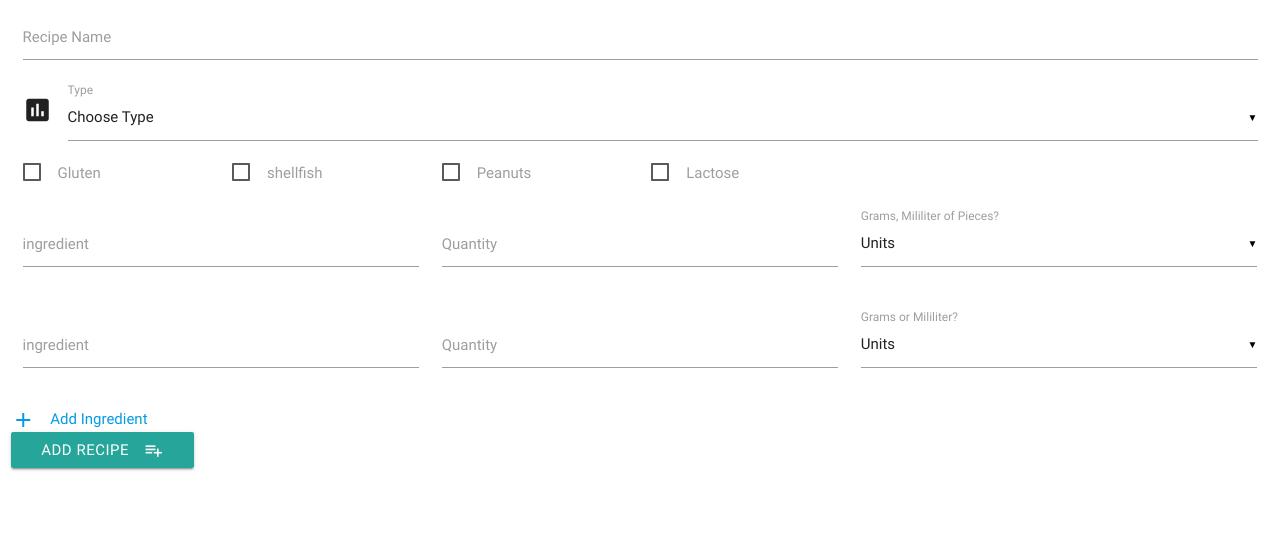
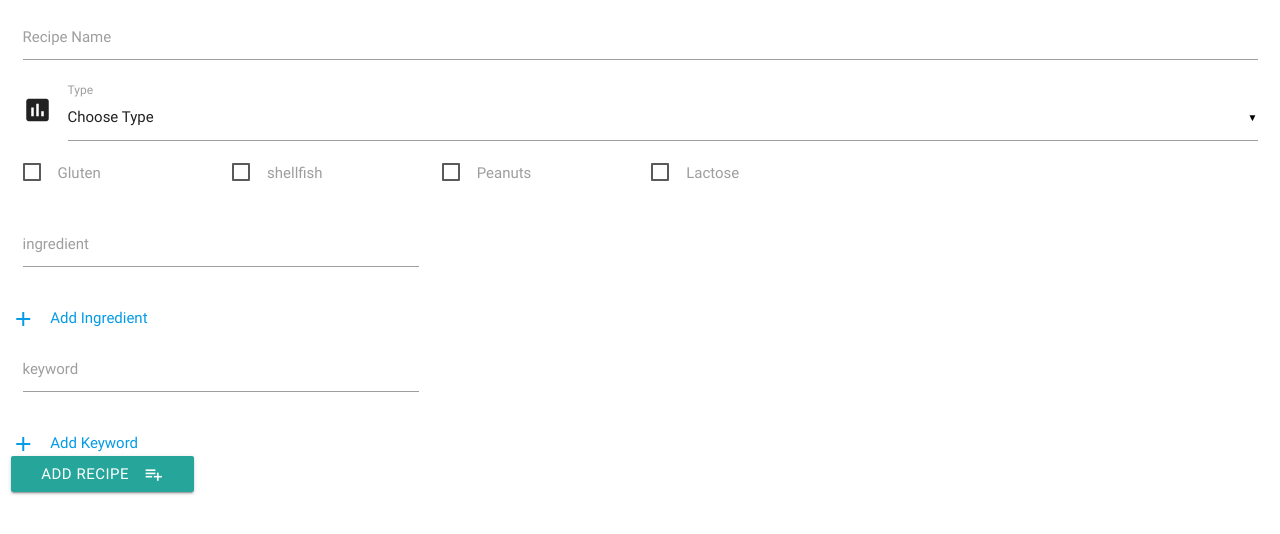
Before and after one commit to Daanivd/msp3, a Flask app: page /create in a window 1280 px wide. Shown: the part 175-709 px from the top of the page. Run offline with Flask 2, Linux system fonts and the light colour scheme; data that the repository does not hold is empty; some libraries are stand-ins or nearby versions.

Commit message:
changed form to submit arrays to MongoDB & added "add keyword" and "add ingredient" functionality

```diff
--- a/app.py
+++ b/app.py
@@ -17,10 +17,7 @@ def recipes():
 @app.route('/recipes/<recipe_id>')
 def view_recipe(recipe_id):
     the_recipe =  mongo.db.recipes.find_one({"_id": ObjectId(recipe_id)})
-
-    the_ingredients = mongo.db.recipes.distinct('ingredients')
-    the_allergens =  mongo.db.recipes.distinct('allergens')
-    return render_template('recipe.html', recipe=the_recipe, ingredients=the_ingredients, allergens=the_allergens
+    return render_template('recipe.html', recipe=the_recipe,
     )
 
 @app.route('/create')
@@ -39,7 +36,13 @@ def delete():
 @app.route('/add_recipe', methods=['POST'])
 def add_recipe():
     recipes = mongo.db.recipes
-    recipes.insert_one(request.form.to_dict())
+    recipeName = request.form['recipe_name']
+    ingredients =  request.form.getlist('ingredients')
+    allergens = request.form.getlist('allergens')
+    keywords = request.form.getlist('keywords')
+    print(ingredients)
+   # recipes.insert_one(request.form.to_dict())
+    recipes.insert_one({'name': recipeName, 'ingredients': ingredients, 'allergens': allergens})
     return redirect(url_for('recipes'))
 
 @app.route('/search_recipe', methods=['POST'])
--- a/templates/create.html
+++ b/templates/create.html
@@ -45,49 +45,22 @@
             <!--INGREDIENTS -->
             <div class="row ingredients">
                 <div class="input-field col s4">
-                    <input id="ingr01" type="text" name="ingr01">
-                    <label for="ingr01">ingredient</label>
-                </div>
-
-                <div class="input-field col s4">
-                    <input id="quan01" type="text" name="unit01">
-                    <label for="quan01">Quantity</label>
-                </div>
-
-                <div class="input-field col s4">
-                    <select>
-              <option value="" disabled selected>Units</option>
-              <option value="gr">Grams</option>
-              <option value="ml">Mililiters</option>
-              <option value="pcs">Pieces</option>
-            </select>
-                    <label>Grams, Mililiter of Pieces?</label>
+                    <input id="ingredients" type="text" name="ingredients">
+                    <label for="ingredients">ingredient</label>
                 </div>
             </div>
 
+            <a class="waves-effect waves-light btn-small addIngredient"><i class="material-icons left">add</i>Add Ingredient</a>
 
-            <div class="row">
+            <!--Keywords-->
+             <div class="row keywords">
                 <div class="input-field col s4">
-                    <input name="ingr02" id="ingr02" type="text" class="validate">
-                    <label for="ingr02">ingredient</label>
-                </div>
-
-                <div class="input-field col s4">
-                    <input name="quan02" id="quan02" type="text" class="validate">
-                    <label for="quan02">Quantity</label>
-                </div>
-
-                <div class="input-field col s4">
-                    <select name="unit02">
-              <option value="" disabled selected>Units</option>
-              <option value="gr">Grams</option>
-              <option value="ml">Mililiters</option>
-            </select>
-                    <label>Grams or Mililiter?</label>
+                    <input id="keywords" type="text" name="keywords">
+                    <label for="keywords">keyword</label>
                 </div>
             </div>
 
-           <a class="waves-effect waves-light btn-small addIngredient"><i class="material-icons left">add</i>Add Ingredient</a>
+             <a class="waves-effect waves-light btn-small addKeyword"><i class="material-icons left">add</i>Add Keyword</a>
 
             <!--SUBMIT DATA -->
             <div class="row">
```
